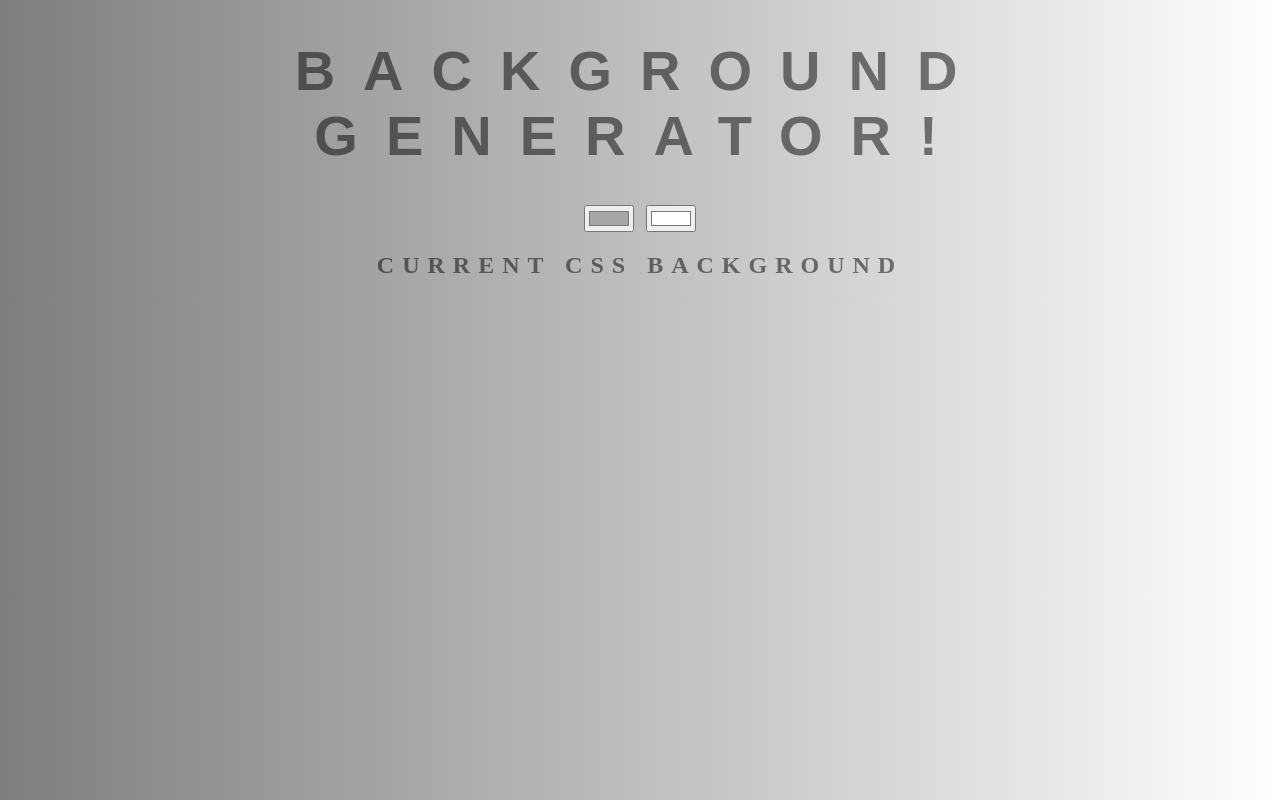
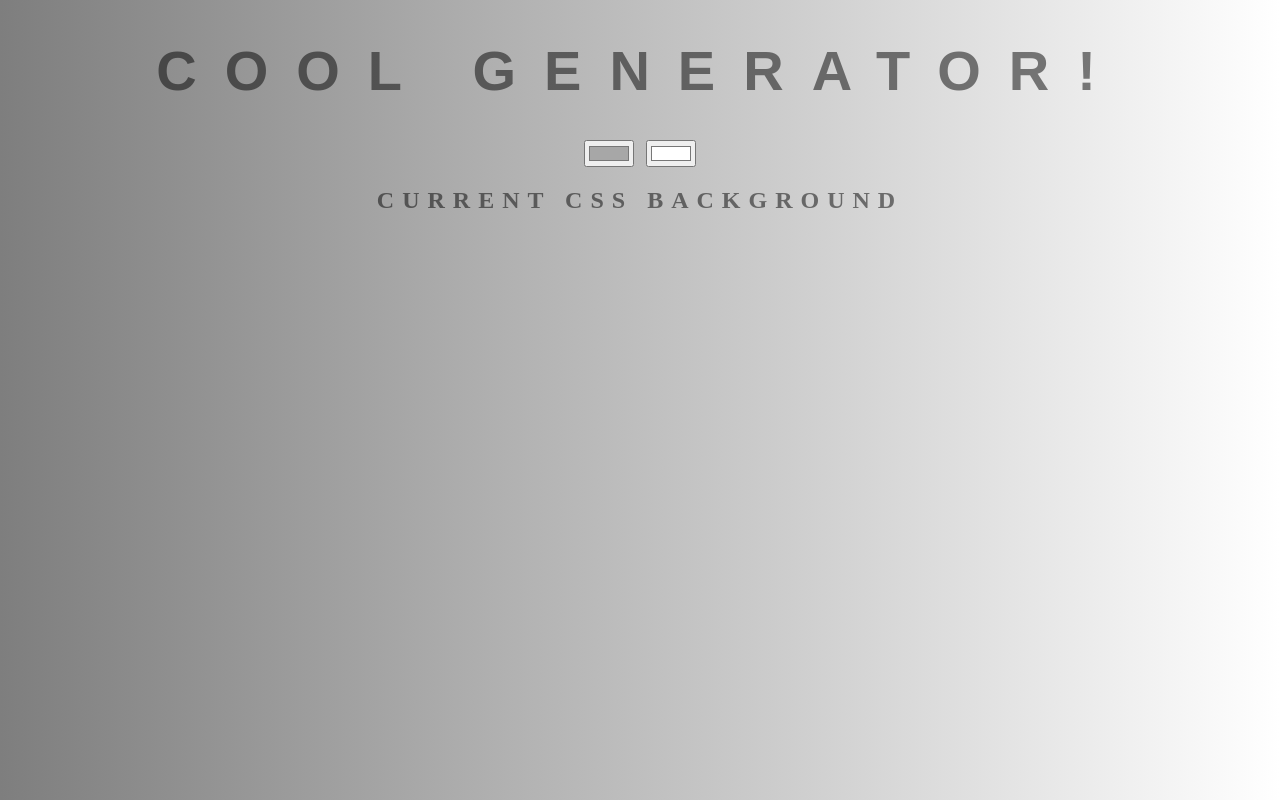
Before and after one commit to ryns118/background-generator, a plain HTML site: page index.html in a window 1280 px wide. Drawn offline with Linux system fonts and the light colour scheme.

Commit message:
changing title

```diff
--- a/index.html
+++ b/index.html
@@ -5,7 +5,7 @@
 	<link rel="stylesheet" type="text/css" href="style.css">
 </head>
 <body id="gradient">
-	<h1>Background Generator!</h1>
+	<h1>cool Generator!</h1>
 	<input class="color1" type="color" name="color1" value="#A7A7A7">
 	<input class="color2" type="color" name="color2" value="#FFFFFF">
 	<h2>Current CSS Background</h2>
```
